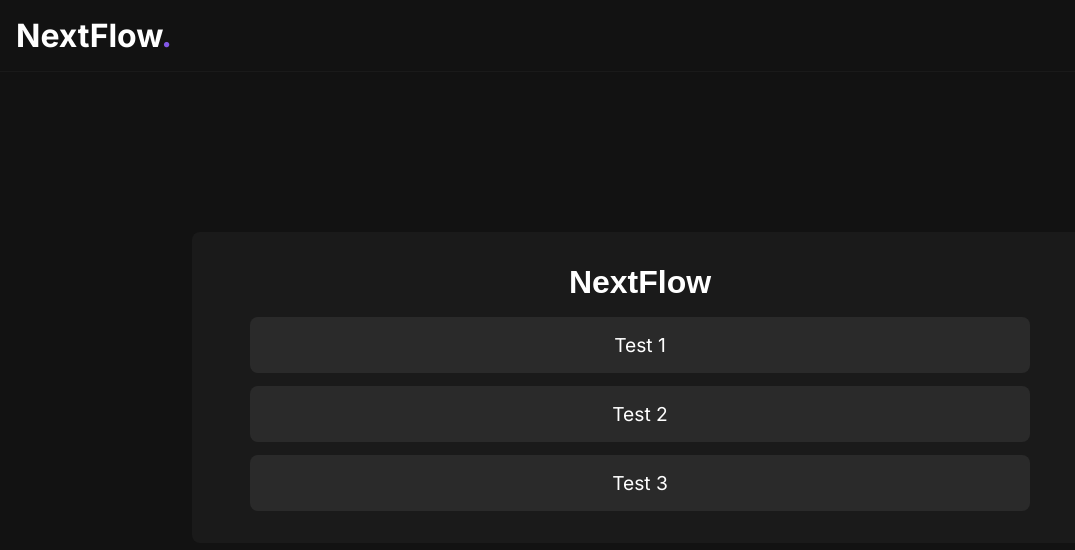
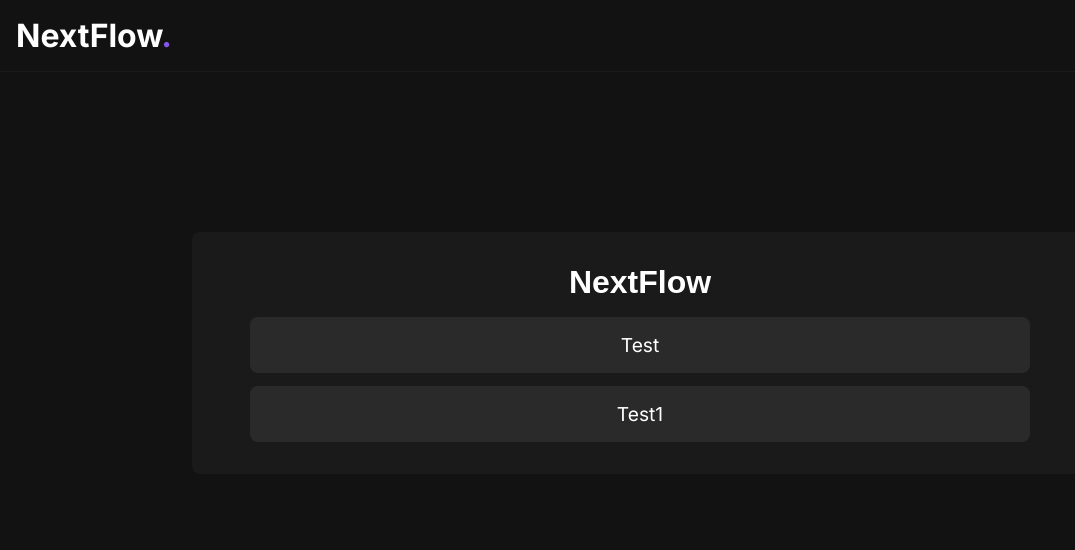
Before and after one commit to Furyforev3r/NextFlow, a Next.js app: page / in a window 1280 px wide. Shown: the top 550 px of the page, without its empty margins (0-1075 px from the left). Built offline with nearby package versions, Linux system fonts and the light colour scheme.

Commit message:
DND Fixed.

```diff
--- a/src/app/page.tsx
+++ b/src/app/page.tsx
@@ -4,13 +4,22 @@ import styles from './page.module.css'
 import { Dispatch, SetStateAction, useState, useCallback, useEffect } from 'react'
 import { DragDropContext, Droppable, Draggable } from 'react-beautiful-dnd'
 
+interface Task {
+  id: string,
+  value: string
+}
+
 export default function Home() {
 
-  const [tasks, setTask]: [Array<string>, Dispatch<SetStateAction<string[]>>] = useState(['Test 1', 'Test 2', 'Test 3'])
+  const [tasks, setTask]: [Array<Task>, Dispatch<SetStateAction<Task[]>>] = useState([{ id: "Test", value: "Test" }, { id: "Test1", value: "Test1" }])
   const [taskTitle, setTaskTitle]: [string, Dispatch<SetStateAction<string>>] = useState('NextFlow')
 
   function handleOnDragEnd(result: any) {
-    console.log(result)
+    if (!result.destination) return
+    const items = Array.from(tasks)
+    const [reorderedItem] = items.splice(result.source.index, 1)
+    items.splice(result.destination.index, 0, reorderedItem)
+    setTask(items)
   }
 
   return (
@@ -24,12 +33,12 @@ export default function Home() {
           <Droppable droppableId="characters">
           {(provided) => (
               <ul className={styles.taksContainer} {...provided.droppableProps} ref={provided.innerRef}>
-                    {tasks.map((value: string, index: number) => {
+                    {tasks.map((task: Task, index: number) => {
                         return (
-                          <Draggable draggableId={value} index={index}>
+                          <Draggable key={task.id} draggableId={task.id} index={index}>
                             {(provided: any) => (
                                 <li className={styles.task} ref={provided.innerRef} {...provided.draggableProps} {...provided.dragHandleProps}>
-                                  <p>{value}</p>
+                                  <p>{task.value}</p>
                                 </li>
                               )
                             }
```
